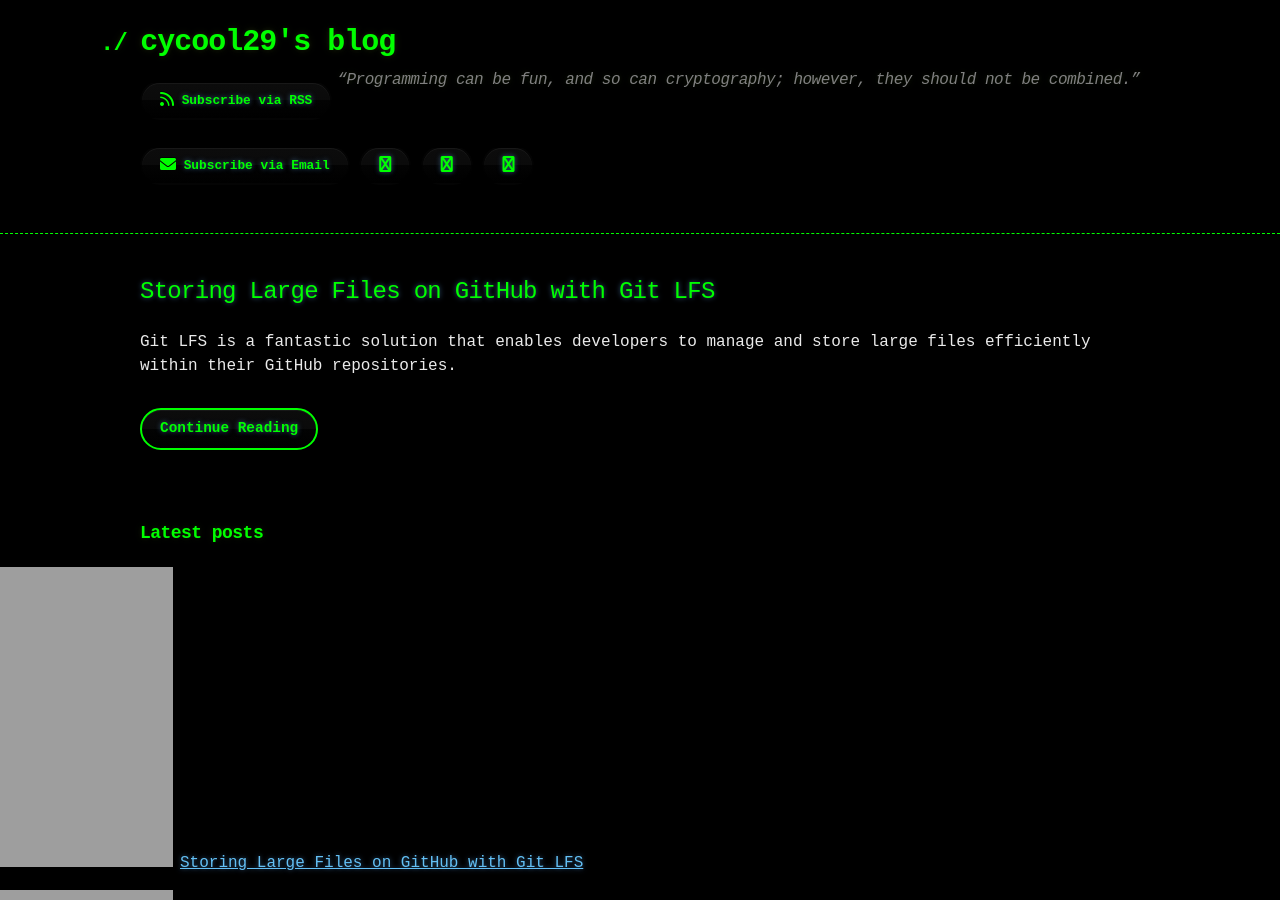
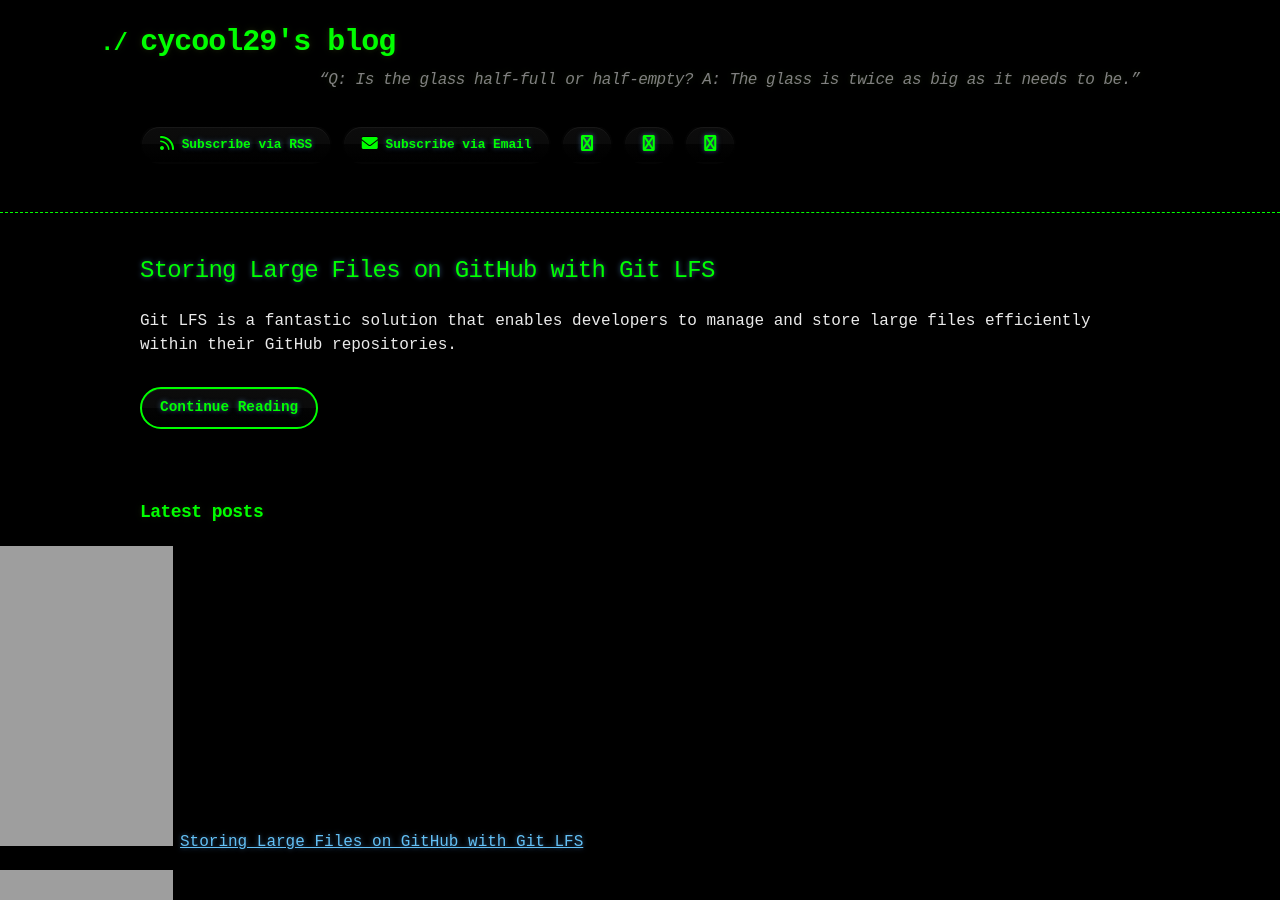
Before and after one commit to cycool29/cycool29.github.io, a Jekyll site: the page built from index.md, in a window 1280 px wide and 900 px high. Built offline with Jekyll 4.4.1, drawn with Linux system fonts in a browser that asks for light colours; a style sheet for code colours, icons or effects is not loaded.

Commit message:
Update quotes

```diff
--- a/_config.yml
+++ b/_config.yml
@@ -1,5 +1,5 @@
 title: cycool29's blog
-description: "“Programming can be fun, and so can cryptography; however, they should not be combined.” "
+description: "“Q: Is the glass half-full or half-empty? A: The glass is twice as big as it needs to be.” "
 bio: A high school student. Intermediate in Python, Git, Bash. Learning JavaScript. He/Him. "
 author: cycool29
 url: https://cycool29.github.io
```
